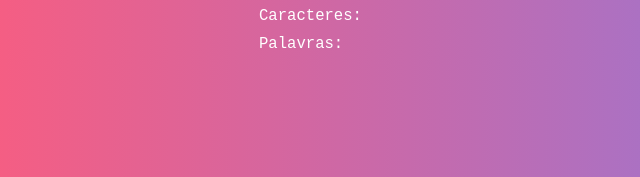
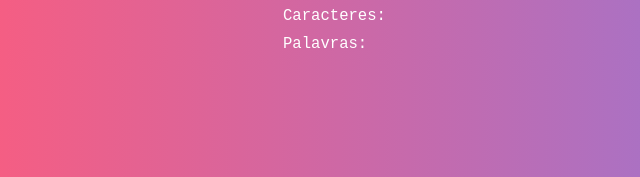
Before and after one commit to LayDhenyfer/Contador-de-caractere, a plain HTML site: page index.html in a window 1280 px wide. Shown: the part 400-577 px from the top of the page, 65-705 px from the left. Drawn offline with Linux system fonts and the light colour scheme.

Commit message:
Update style.css

```diff
--- a/css/style.css
+++ b/css/style.css
@@ -38,6 +38,7 @@
 
 p {
     margin: 10px auto;
+    padding-left: 3rem;
     max-width: 632px;
     font-size: 1.2em;
     color: #fff;
```
